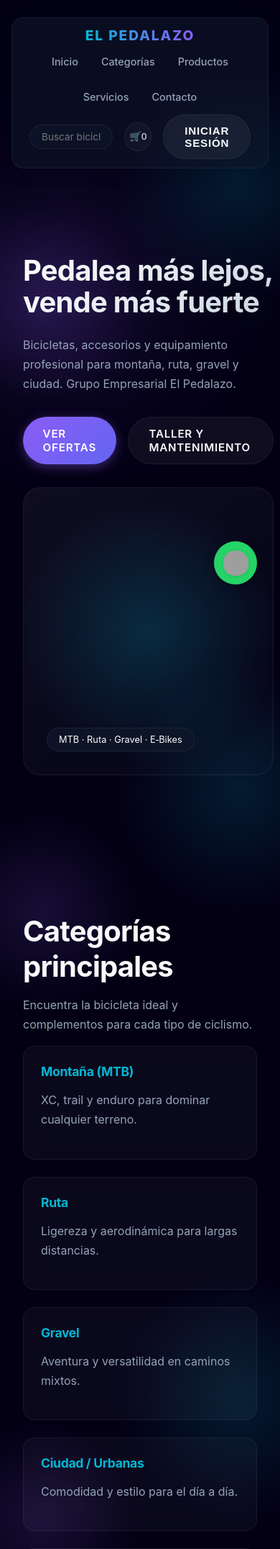
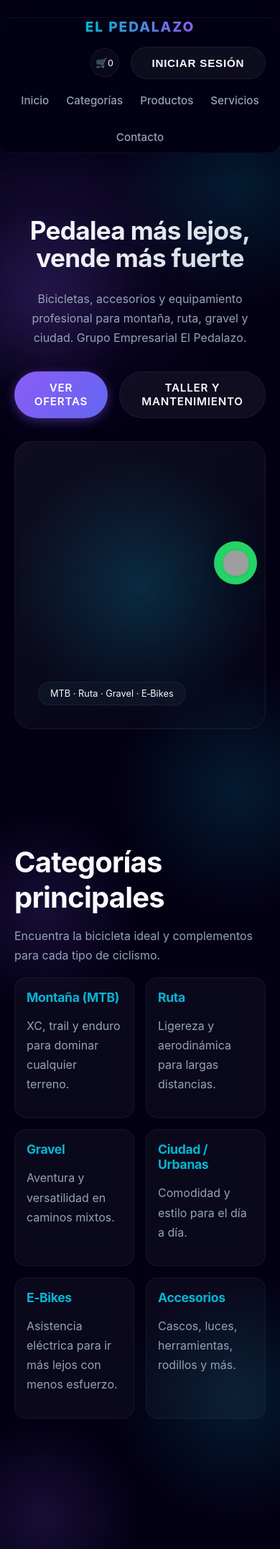
Before and after one commit to darkounus90/TIENDA-SCOTT, a PHP site: page / in a window 390 px wide. Shown: the top 2152 px of the page at 72% size. Run offline with PHP 8.4, Linux system fonts and the light colour scheme; data that the repository does not hold is empty; grey boxes are pictures that could not be loaded.

Commit message:
feat(ui): optimize mobile responsiveness and fix layout bugs

```diff
--- a/style.css
+++ b/style.css
@@ -589,14 +589,130 @@ textarea:focus {
   gap: 3rem;
 }
 
-.footer h3 {
-  color: var(--text-main);
-  margin-bottom: 1rem;
-  font-size: 1.2rem;
+/* Responsive Design - Mobile Optimized */
+@media (max-width: 900px) {
+  .hero__content {
+    grid-template-columns: 1fr;
+    text-align: center;
+    gap: 3rem;
+  }
+
+  .hero__text h1 {
+    font-size: 2.8rem;
+  }
+
+  .hero__actions {
+    justify-content: center;
+  }
+
+  .servicios__content {
+    grid-template-columns: 1fr;
+    gap: 2rem;
+  }
 }
 
-.footer p {
-  font-size: 0.9rem;
+@media (max-width: 600px) {
+
+  /* Header Mobile */
+  .header__content {
+    width: 100%;
+    margin: 0;
+    border-radius: 0;
+    border-left: none;
+    border-right: none;
+    top: 0;
+    padding: 0.75rem 1rem;
+    flex-wrap: wrap;
+    /* Allow wrapping */
+    gap: 1rem;
+    background: rgba(3, 0, 20, 0.95);
+    /* More solid background for readability */
+  }
+
+  /* Mobile Navigation - Horizontal Scroll */
+  .nav {
+    order: 3;
+    /* Move below logo and actions */
+    width: 100%;
+    overflow-x: auto;
+    /* Enable scroll */
+    padding-bottom: 0.5rem;
+    gap: 1.5rem;
+    -webkit-overflow-scrolling: touch;
+    /* Smooth scroll iOS */
+    scrollbar-width: none;
+    /* Hide scrollbar Firefox */
+  }
+
+  .nav::-webkit-scrollbar {
+    display: none;
+    /* Hide scrollbar Chrome/Safari */
+  }
+
+  .nav a {
+    white-space: nowrap;
+    /* Prevent line break */
+    font-size: 0.95rem;
+    padding: 0.25rem 0;
+  }
+
+  .header__actions {
+    margin-left: auto;
+    /* Push to right */
+  }
+
+  .header__actions input {
+    display: none;
+    /* Hide search input on tiny screens or handle differently */
+  }
+
+  /* Hero Mobile */
+  .hero {
+    padding-top: 6rem;
+    padding-bottom: 4rem;
+  }
+
+  .hero__text h1 {
+    font-size: 2.2rem;
+  }
+
+  .container {
+    padding: 0 1.25rem;
+  }
+
+  /* Grid Adjustments */
+  .productos__grid,
+  .categorias__grid {
+    grid-template-columns: repeat(2, 1fr);
+    /* 2 cols on mobile usually looks best */
+    gap: 1rem;
+  }
+
+  /* If screen is VERY small */
+  @media (max-width: 400px) {
+    .productos__grid {
+      grid-template-columns: 1fr;
+    }
+  }
+
+  .product-card__image {
+    margin: -1rem -1rem 0.75rem;
+    padding: 0.5rem;
+  }
+
+  .card,
+  .categoria {
+    padding: 1rem;
+  }
+
+  /* Modal Mobile */
+  .cart-modal__content,
+  .login-modal {
+    padding: 1.5rem;
+    width: 95%;
+    max-height: 85vh;
+    overflow-y: auto;
+  }
 }
 
 /* Utilities */
```
